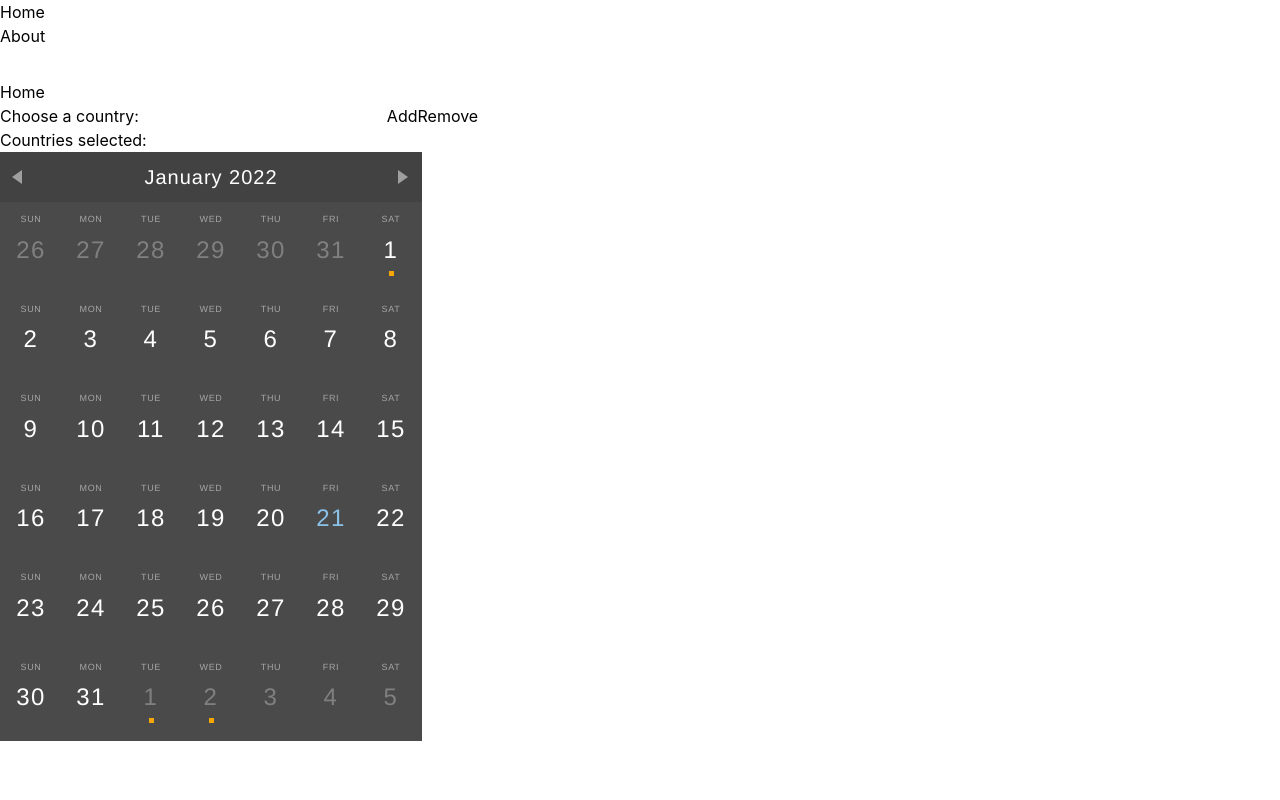
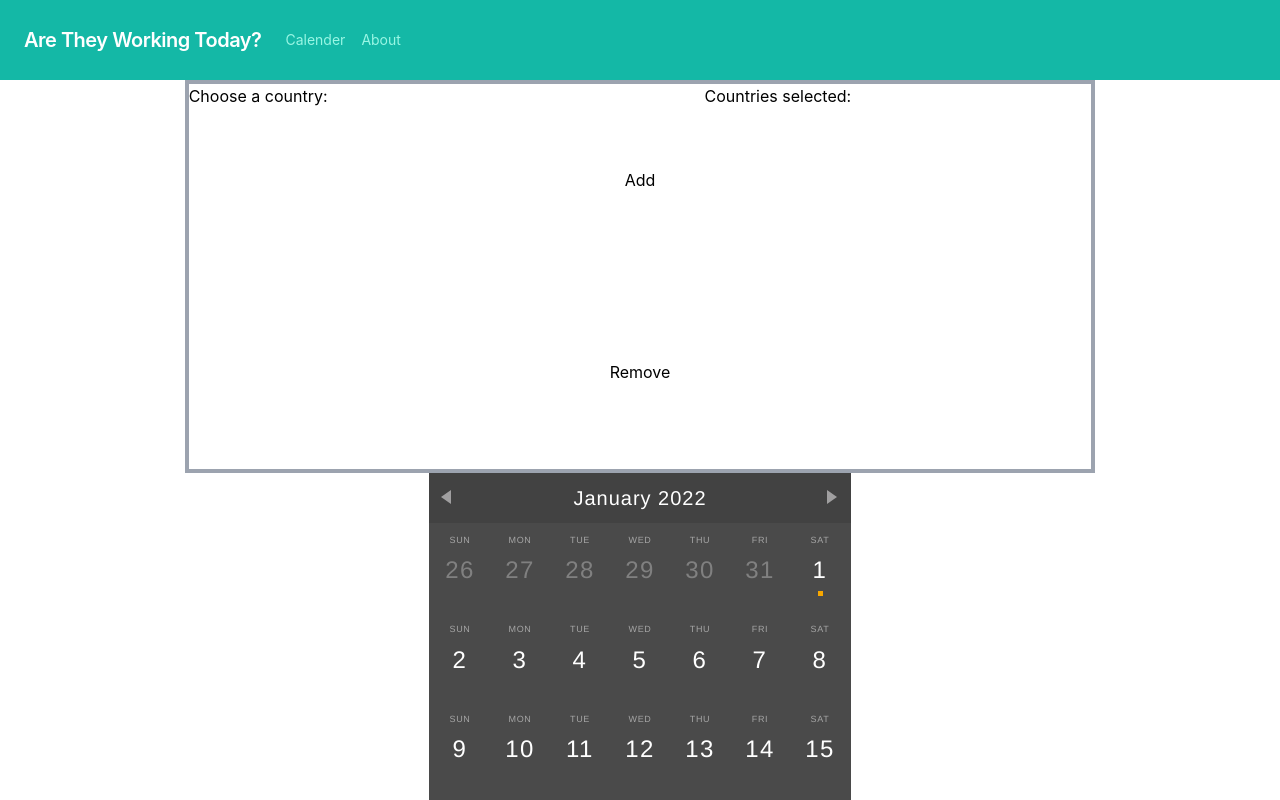
Before and after one commit to tanch-p/AreTheyWorkingToday, a React (Create React App) app in the folder cra/: page / in a window 1280 px wide. Shown: the top 800 px of the page. Built offline with nearby package versions, Linux system fonts and the light colour scheme.

Commit message:
added tailwind css styles to home

```diff
--- /dev/null
+++ b/cra/postcss.config.js
@@ -0,0 +1,8 @@
+module.exports = {
+  plugins: [
+    // ...
+    require('tailwindcss'),
+    require('autoprefixer'),
+    // ...
+  ]
+}
--- a/cra/src/App.js
+++ b/cra/src/App.js
@@ -1,15 +1,14 @@
-import './App.css';
-import { useState, useEffect } from "react"
-import {Link, Route, Routes, useNavigate} from "react-router-dom"
-import Home from './components/Home';
-import About from './components/About';
-import NotFound from './components/NotFound';
-
+import "./App.css";
+import { useState, useEffect } from "react";
+import { Link, Route, Routes, useNavigate } from "react-router-dom";
+import Home from "./components/Home";
+import About from "./components/About";
+import NotFound from "./components/NotFound";
 
 // import API_KEY from ".env"
 
 function App() {
-  const [Holidays, setHolidays] = useState(null)
+	const [Holidays, setHolidays] = useState(null);
 
 	let x = require("./testdata/holidays-sg-2022.json");
 
@@ -26,9 +25,28 @@ function App() {
 
 	return (
 		<div className="App">
-      <nav>
-        <Link to="/"><h1>Home</h1></Link>
-        <Link to="/about">About</Link>
+			<nav className="flex items-center justify-between flex-wrap bg-teal-500 p-6">
+				<div className="flex items-center flex-shrink-0 text-white mr-6">
+					<span className="font-semibold text-xl tracking-tight">
+						Are They Working Today?
+					</span>
+				</div>
+				<div class="w-full block flex-grow lg:flex lg:items-center lg:w-auto">
+					<div class="text-sm lg:flex-grow">
+						<Link
+							to="/"
+							className="block mt-4 lg:inline-block lg:mt-0 text-teal-200 hover:text-white mr-4"
+						>
+							Calender
+						</Link>
+						<Link
+							to="/about"
+							className="block mt-4 lg:inline-block lg:mt-0 text-teal-200 hover:text-white mr-4"
+						>
+							About
+						</Link>
+					</div>
+				</div>
 			</nav>
 			<main>
 				<Routes>
--- a/cra/src/components/Calender.jsx
+++ b/cra/src/components/Calender.jsx
@@ -15,7 +15,7 @@ const Calender = () => {
     }
 
     return (
-        <div id="calender">
+        <div className="row-span-3 mx-auto">
             <table>
                 <thead>
                     <tr>
--- a/cra/src/components/CountryForm.jsx
+++ b/cra/src/components/CountryForm.jsx
@@ -1,4 +1,4 @@
-import React, { useEffect, useState } from 'react';
+import React, { useEffect, useState } from "react";
 
 const CountryForm = ({ countriesData }) => {
 	const [countryList, setCountryList] = useState([]);
@@ -7,7 +7,7 @@ const CountryForm = ({ countriesData }) => {
 	const [listItem, setListItem] = useState("");
 
 	//initialise countrylist array on mount
-  useEffect(() => setCountryList(countriesData), [])
+	useEffect(() => setCountryList(countriesData), []);
 
 	const handleAdd = (event) => {
 		let country = countryList.find((country) => country === input);
@@ -17,11 +17,11 @@ const CountryForm = ({ countriesData }) => {
 			setInput("");
 		}
 		console.log(country);
-  }
+	};
 
 	const handleInput = (event) => {
 		setInput(event.target.value);
-  }
+	};
 
 	const handleRemove = () => {
 		if (listItem === "") {
@@ -31,42 +31,54 @@ const CountryForm = ({ countriesData }) => {
 			setCountryList([...countryList, listItem]);
 			setListItem("");
 		}
-  }
+	};
 
 	const handleListClick = (event) => {
 		console.log(event.target.innerText);
 		setListItem(event.target.innerText);
-  }
+	};
 
 	const countryOptions = countryList.map((country, index) => {
-    return <option value={country} key={country} />
-  })
+		return <option value={country} key={country} />;
+	});
 
-  const selectedCountries = selectedList.map((country, index) => <li onClick={handleListClick} key={country}>{country} <span className='day day-events blue'></span></li>)
+	const selectedCountries = selectedList.map((country, index) => (
+		<li onClick={handleListClick} key={country}>
+			{country} <span className="day day-events blue"></span>
+		</li>
+	));
 
 	return (
 		<>
-      <div>
+			<div className="form-container grid grid-cols-7 row-span-2 mx-auto border-4 border-gray-400">
+				<div className="col-span-3">
+					<label form="country-choice">Choose a country:</label>
+					<input
+						list="country-list"
+						id="country-choice"
+						name="country-choice"
+						autoComplete="off"
+						onChange={handleInput}
+						value={input}
+					/>
 
-        <label form="country-choice">Choose a country:</label>
-        <input list="country-list" id="country-choice" name="country-choice" autoComplete="off" onChange={handleInput} value={input} />
-
-        <datalist id="country-list">
-          {countryOptions}
-        </datalist>
-
-        <button name=">" disabled={false} onClick={handleAdd}>Add</button>
-        <button name="<" disabled={false} onClick={handleRemove}>Remove</button>
-        <div>
+					<datalist id="country-list">{countryOptions}</datalist>
+				</div>
+				<div className="grid grid-rows-2 col-span-1">
+					<button name=">" disabled={false} onClick={handleAdd}>
+						Add
+					</button>
+					<button name="<" disabled={false} onClick={handleRemove}>
+						Remove
+					</button>
+				</div>
+				<div className="col-span-3">
 					<label form="country-selected">Countries selected:</label>
-          <ul>
-            {selectedCountries}
-          </ul>
+					<ul>{selectedCountries}</ul>
 				</div>
 			</div>
 		</>
-
-  )
+	);
 };
 
 export default CountryForm;
--- a/cra/src/components/Home.jsx
+++ b/cra/src/components/Home.jsx
@@ -1,41 +1,50 @@
-import React, {createContext } from 'react'
-import Calender from './Calender'
-import CountryForm from './CountryForm'
+import React, { createContext } from "react";
+import Calender from "./Calender";
+import CountryForm from "./CountryForm";
 
 const SG2022_data = require("../testdata/holidays-sg-2022.json");
-const countries = require("../testdata/countries.json")
+const countries = require("../testdata/countries.json");
 // console.log(SG2022_data.response.holidays);
 export const DataContext = createContext();
 
 const parseData = (data) => {
 	return data.map((holidayData, index) => {
 		if (holidayData.type[0] === "National holiday") {
-            return ({ countryId: holidayData.country.id, name: holidayData.name, description: holidayData.description, $D: holidayData.date.datetime.day, $M: holidayData.date.datetime.month - 1, $y: holidayData.date.datetime.year })
-        } else return undefined
-    })
-}
+			return {
+				countryId: holidayData.country.id,
+				name: holidayData.name,
+				description: holidayData.description,
+				$D: holidayData.date.datetime.day,
+				$M: holidayData.date.datetime.month - 1,
+				$y: holidayData.date.datetime.year,
+			};
+		} else return undefined;
+	});
+};
 
 const parseCountryData = (data) => {
 	return data.map((countryData, index) => {
-        return(`${countryData[`iso-3166`]} ${countryData.country_name}`);
-    })
-}
+		return `${countryData[`iso-3166`]} ${countryData.country_name}`;
+	});
+};
 
 const Home = () => {
-    const data = parseData(SG2022_data.response.holidays).filter((ele) => ele !== undefined);
-    const countriesData = parseCountryData(countries.response.countries)
+	const data = parseData(SG2022_data.response.holidays).filter(
+		(ele) => ele !== undefined
+	);
+	const countriesData = parseCountryData(countries.response.countries);
 	console.log(countriesData);
 
 	return (
 		<div>
-            <h1>Home</h1>
-            <CountryForm countriesData={countriesData}/>
+			<div className="mx-auto grid grid-rows-5">
+				<CountryForm countriesData={countriesData} />
 				<DataContext.Provider value={data}>
 					<Calender />
 				</DataContext.Provider>
 			</div>
-    )
-}
+		</div>
+	);
+};
 
-
-export default Home
+export default Home;
```
Lines whose indentation alone changed are shown as unchanged.
